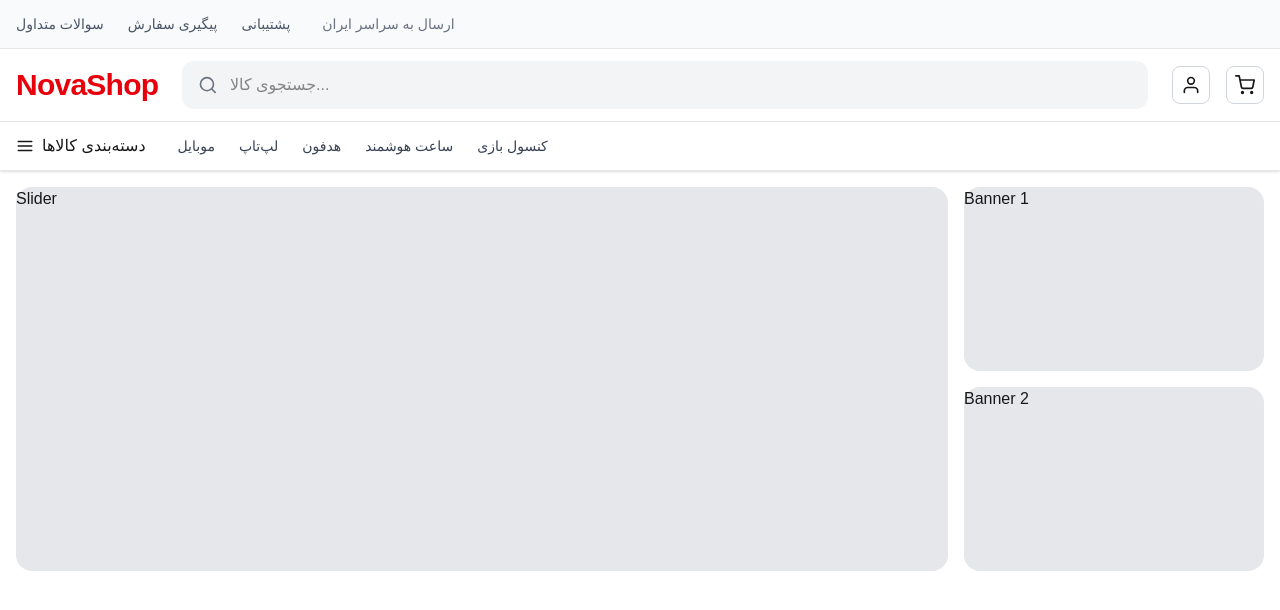
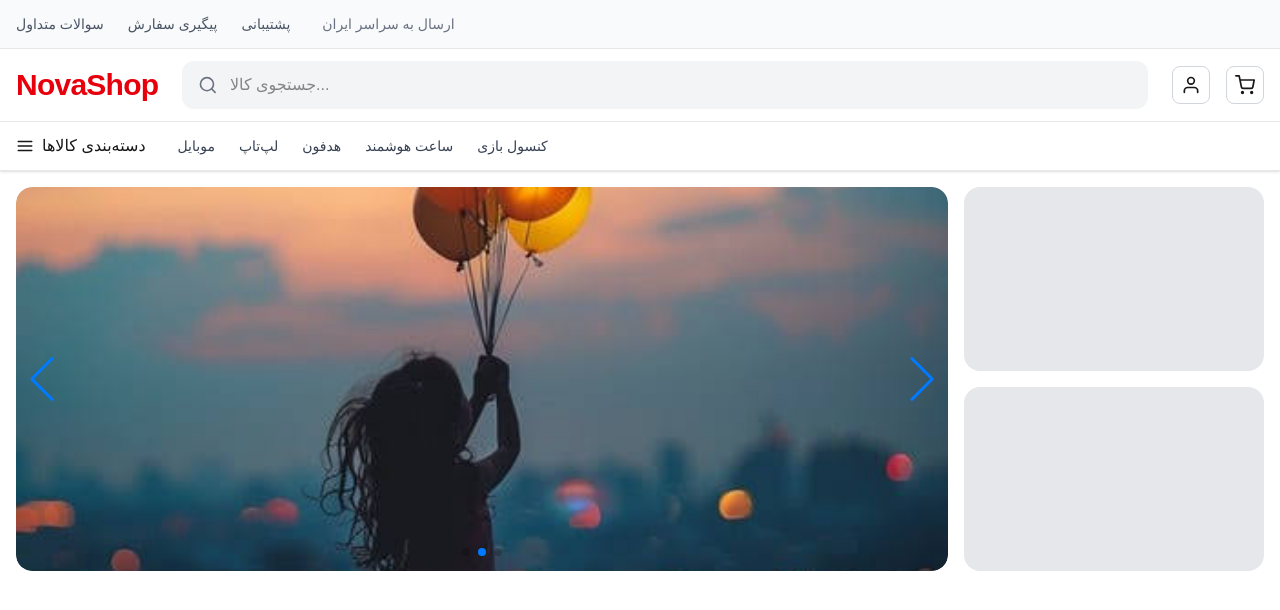
Before and after one commit to salarkarimibag-cmd/novashop, a Next.js app: page / in a window 1280 px wide. Shown: the top 610 px of the page. Built offline with nearby package versions, Linux system fonts and the light colour scheme.

Commit message:
feat: create hero slider

```diff
--- a/src/components/home/Hero/Hero.jsx
+++ b/src/components/home/Hero/Hero.jsx
@@ -1,19 +1,17 @@
 import Container from "@/components/common/Container";
+import HeroSlider from "./HeroSlider";
+import HeroBanner from "./HeroBanner";
 
 export default function Hero() {
   return (
     <section className="mt-4">
       <Container>
         <div className="grid gap-4 lg:grid-cols-4">
-          <div className="h-96 rounded-2xl bg-gray-200 lg:col-span-3">
-            Slider
+          <div className="lg:col-span-3">
+            <HeroSlider />
           </div>
 
-          <div className="flex flex-col gap-4">
-            <div className="h-46 rounded-2xl bg-gray-200">Banner 1</div>
-
-            <div className="h-46 rounded-2xl bg-gray-200">Banner 2</div>
-          </div>
+          <HeroBanner />
         </div>
       </Container>
     </section>
--- a/src/components/home/Hero/HeroBanner.jsx
+++ b/src/components/home/Hero/HeroBanner.jsx
@@ -0,0 +1,9 @@
+export default function HeroBanner() {
+  return (
+    <div className="hidden lg:flex flex-col gap-4">
+      <div className="h-[184px] rounded-2xl bg-gray-200"></div>
+
+      <div className="h-[184px] rounded-2xl bg-gray-200"></div>
+    </div>
+  );
+}
--- a/src/components/home/Hero/HeroSlider.jsx
+++ b/src/components/home/Hero/HeroSlider.jsx
@@ -0,0 +1,48 @@
+"use client";
+
+import Image from "next/image";
+import Link from "next/link";
+
+import { Swiper, SwiperSlide } from "swiper/react";
+import { Navigation, Pagination, Autoplay } from "swiper/modules";
+
+import "swiper/css";
+import "swiper/css/navigation";
+import "swiper/css/pagination";
+
+import heroData from "./heroData";
+
+export default function HeroSlider() {
+  return (
+    <Swiper
+      modules={[Navigation, Pagination, Autoplay]}
+      slidesPerView={1}
+      loop
+      autoplay={{
+        delay: 3000,
+        disableOnInteraction: false,
+      }}
+      pagination={{
+        clickable: true,
+      }}
+      navigation
+      className="h-full rounded-2xl"
+    >
+      {heroData.map((slide) => (
+        <SwiperSlide key={slide.id}>
+          <Link href={slide.link} className="block h-full">
+            <div className="relative h-96 w-full overflow-hidden rounded-2xl">
+              <Image
+                src={slide.image}
+                alt={slide.title}
+                fill
+                priority={slide.id === 1}
+                className="object-cover"
+              />
+            </div>
+          </Link>
+        </SwiperSlide>
+      ))}
+    </Swiper>
+  );
+}
```
